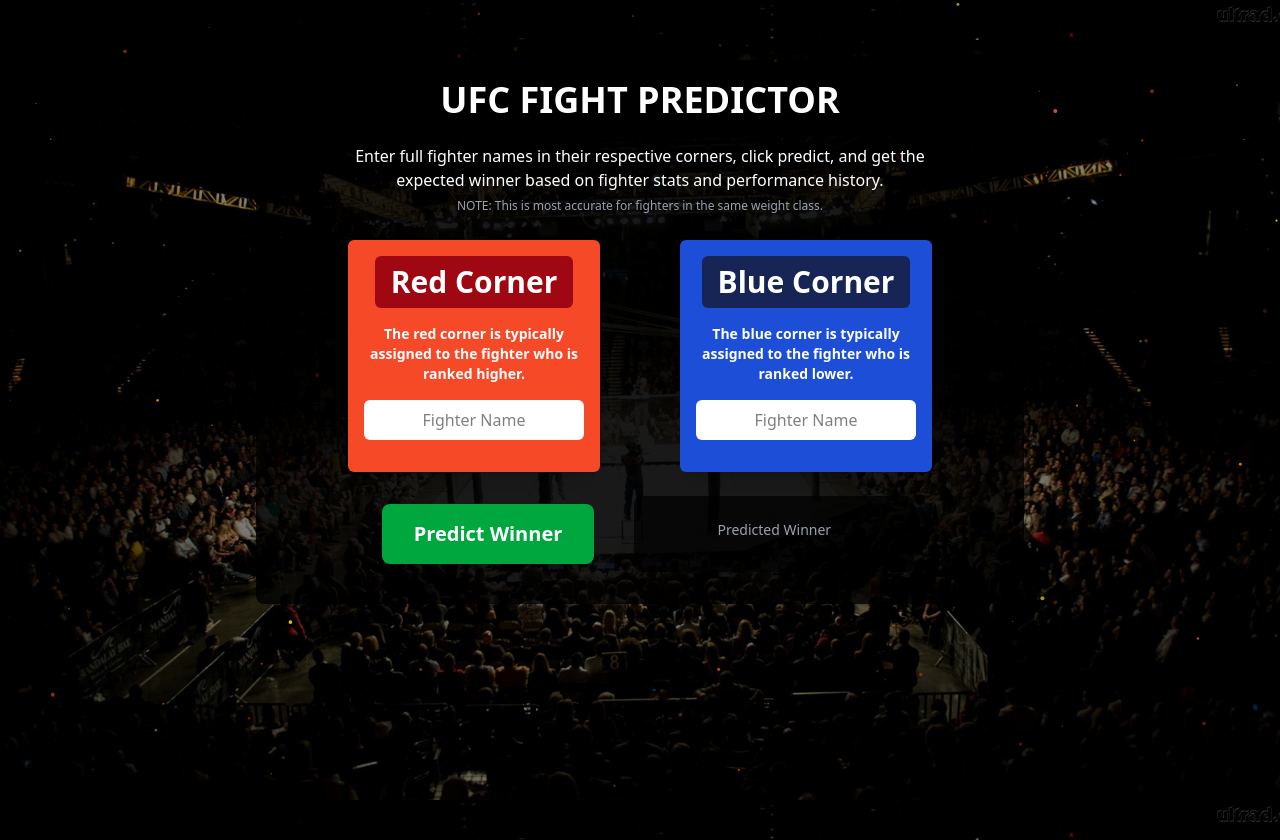
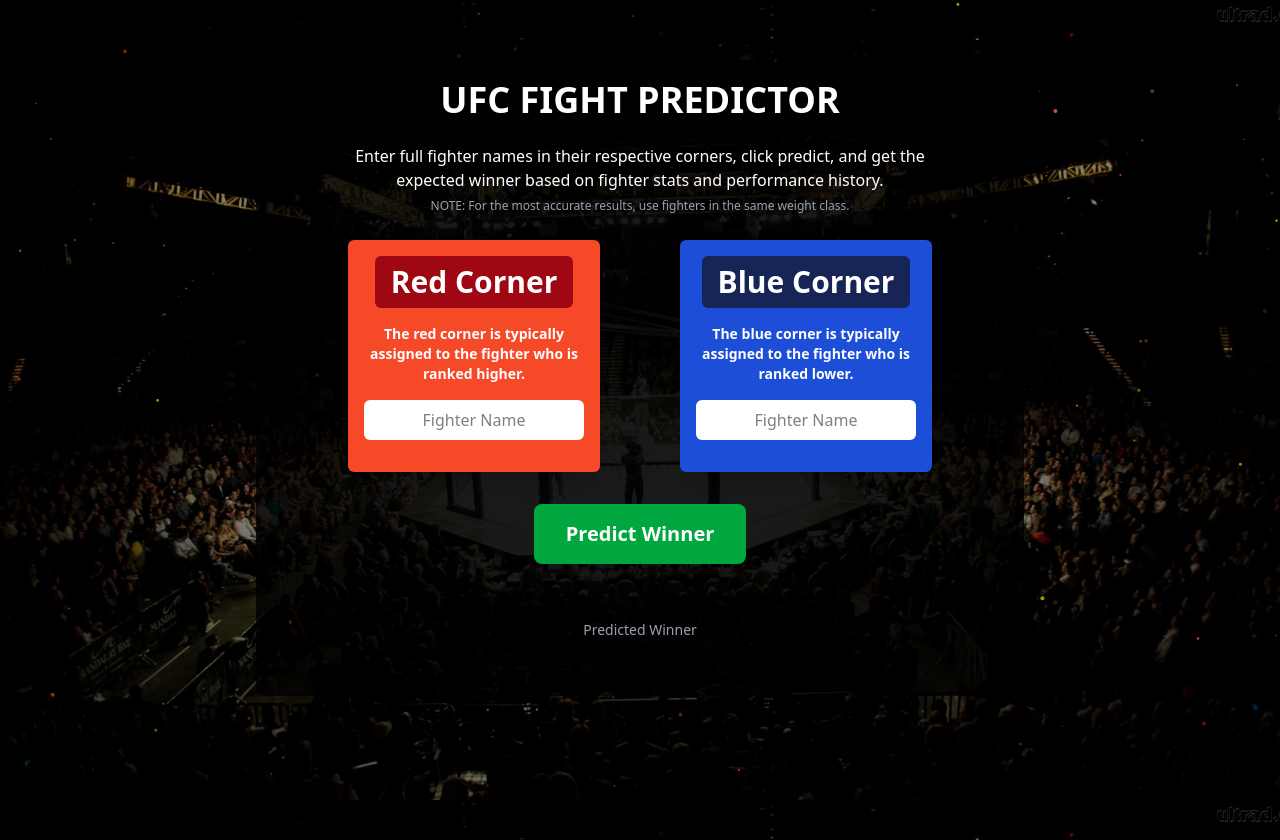
Before and after one commit to aidan-wilkinson/ufc-predictor-full, a React (Vite) app in the folder ufc-predictor-frontend/: page / in a window 1280 px wide. Built offline with nearby package versions, Linux system fonts and the light colour scheme; no server answers.

Commit message:
updated UI

```diff
--- a/ufc-predictor-frontend/src/components/Main.jsx
+++ b/ufc-predictor-frontend/src/components/Main.jsx
@@ -1,10 +1,11 @@
 import React, { useState } from "react";
+
 const API_URL = import.meta.env.VITE_API_URL || "http://localhost:5000";
-console.log("DEBUG_API_URL:", API_URL);
 
 const Main = () => {
   const [redFighter, setRedFighter] = useState("");
   const [blueFighter, setBlueFighter] = useState("");
+  const [fighters, setFighters] = useState([]) ;
   const [prediction, setPrediction] = useState(null);
   const [isLoading, setIsLoading] = useState(false);
   const [isError, setIsError] = useState(false);
@@ -61,7 +62,8 @@
           history.
           <br></br>
           <span className="text-[12px] text-gray-400">
-            NOTE: This is most accurate for fighters in the same weight class.
+            NOTE: For the most accurate results, use fighters in the same weight
+            class.
           </span>
         </p>
         <div className="flex flex-row flex-wrap justify-center items-stretch">
@@ -106,7 +108,7 @@
           </p>
         )}
 
-        <div className="flex flex-col md:flex-row items-center justify-center gap-6 px-4">
+        <div className="flex flex-col md:flex-column items-center justify-center gap-4 px-4">
           <button
             onClick={handlePredict}
             className="bg-green-600 hover:bg-green-800 text-white font-bold text-xl px-8 py-4 rounded-lg shadow-xl hover:scale-102 cursor-pointer duration-200 w-full md:w-auto m-4"
@@ -114,7 +116,7 @@
             {isLoading ? "Predicting..." : "Predict Winner"}
           </button>
 
-          <div className="bg-black/70 rounded-lg p-6 shadow-xl w-full md:w-auto md:min-w-[280px]">
+          <div className="bg-black/70 rounded-lg p-6 shadow-xl w-full md:w-auto md:min-w-[400px]">
             <p className="text-gray-400 text-sm text-center">
               Predicted Winner
             </p>
```
Also changed, not shown: 1 other file (tests, documents, lock files or other folders).
